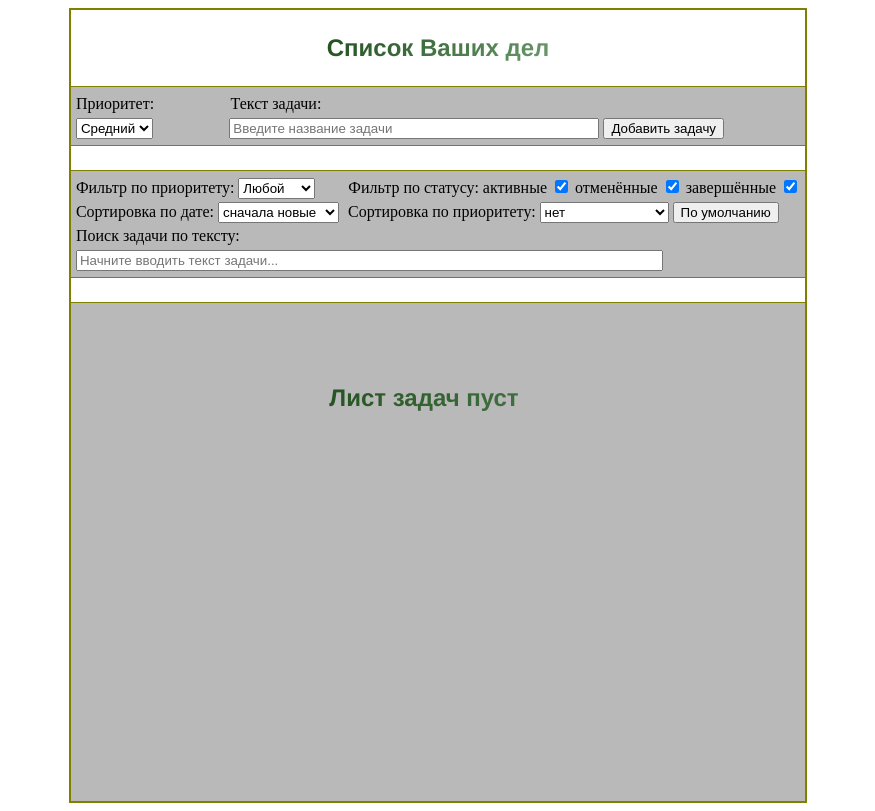
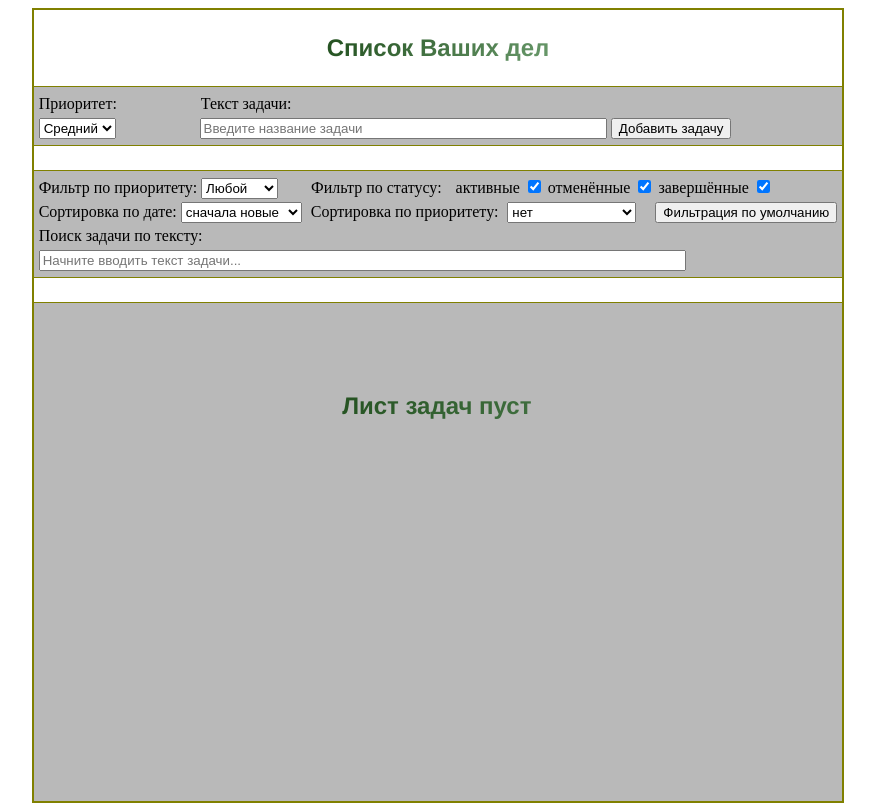
Before and after one commit to RvKybe/ToDoList, a website: page index.html in a window 1280 px wide. Shown: the whole page, without its empty margins (202-1077 px from the left). Drawn offline with Linux system fonts and the light colour scheme.

Commit message:
rework the default sort button

```diff
--- a/index.html
+++ b/index.html
@@ -47,7 +47,7 @@
             <option value="2">Средний</option>
             <option value="1">Низкий</option>
         </select>
-        <span style="margin-left: 29px">Фильтр по статусу: </span>
+        <span style="margin-left: 29px; margin-right: 10px">Фильтр по статусу:</span>
         <label for="checkbox-rejected">активные</label>
         <input type="checkbox" id="checkbox-rejected" checked onclick="filterTasks()">
         <label for="checkbox-active">отменённые</label>
@@ -63,7 +63,7 @@
             <option value="fromOld">сначала старые</option>
         </select>
 
-        <span style="margin-left: 5px"> Сортировка по приоритету:</span>
+        <span style="margin-left: 5px; margin-right: 5px"> Сортировка по приоритету:</span>
         <select id="sort-priority"
                 onchange="launchSort('priority')"
                 class="combobox">
@@ -71,8 +71,9 @@
             <option value="fromHigh">сначала высокий</option>
             <option value="fromLow">сначала низкий</option>
         </select>
-        <button onclick="defaultSort()">
-            По умолчанию
+        <button onclick="defaultSort()"
+                style="margin-left: 15px">
+            Фильтрация по умолчанию
         </button>
         <br>
         <span> Поиск задачи по тексту:</span>
--- a/script.js
+++ b/script.js
@@ -484,8 +484,16 @@ function startSearch() {
     },1000);
 }
 
+/**
+ * Функция, запускающая стандартную фильтрацию
+ */
 function defaultSort(){
     document.getElementById('sort-priority').value = "none";
     document.getElementById('sort-date').value = "fromNew";
-    launchSort(sort);
+    document.getElementById('search-task-name').value = "";
+    document.getElementById("filter-priority").value = "all";
+    document.getElementById('checkbox-rejected').checked = true;
+    document.getElementById('checkbox-active').checked = true;
+    document.getElementById('checkbox-done').checked = true;
+    filterTasks();
 }
--- a/style.css
+++ b/style.css
@@ -130,7 +130,7 @@ h2 {
     width: 45px;
 }
 .output-info {
-    margin-left: 35%;
+    margin-left: 38%;
     margin-top: 10%;
 }
 .combobox{
```
